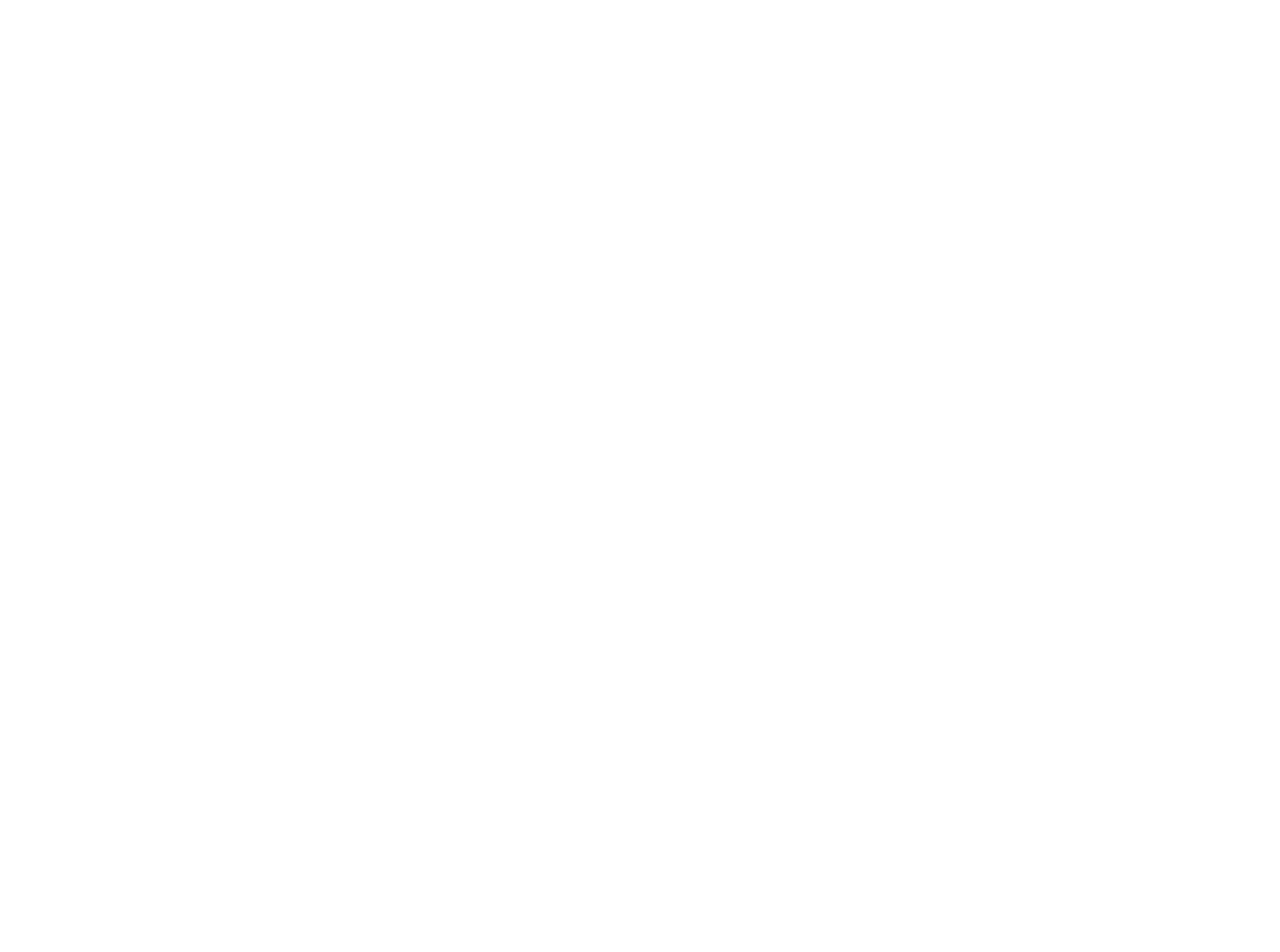
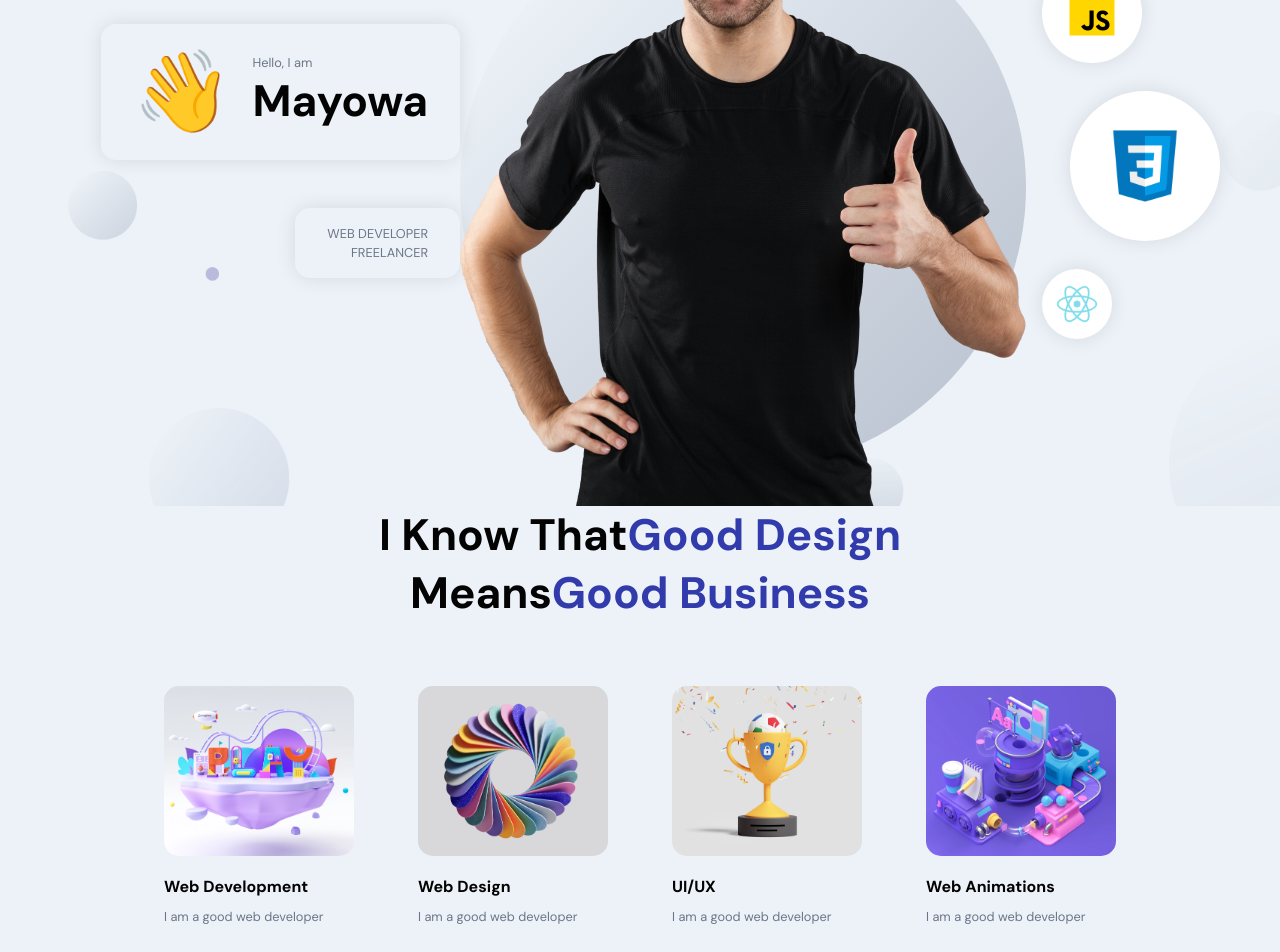
Before and after one commit to BoltUltra/portfolio-v3, a React (Create React App) app: page / in a window 1280 px wide. Shown: the part 300-1252 px from the top of the page. Before the commit the page ends 800 px from the top, so only its background shows below. Built offline with nearby package versions, Linux system fonts and the light colour scheme.

Commit message:
feat: completed the navbar and header section

```diff
--- a/src/components/Navbar/Navbar.jsx
+++ b/src/components/Navbar/Navbar.jsx
@@ -9,9 +9,9 @@
   const [toggle, setToggle] = useState(false);
   return (
     <nav className="app__navbar">
-      <div className="app__navbar-logo">
+      {/* <div className="app__navbar-logo">
         <img src={images.mayowa} alt="logo" />
-      </div>
+      </div> */}
       <ul className="app__navbar-links">
         {["home", "about", "work", "skills", "contact"].map((item) => (
           <li className="app__flex p-text" key={`link-${item}`}>
--- a/src/components/Navbar/Navbar.scss
+++ b/src/components/Navbar/Navbar.scss
@@ -113,8 +113,8 @@
     box-shadow: 0 0 20px rgba(168, 168, 168, 0.15);
 
     svg {
-      width: 35%;
-      height: 35%;
+      width: 35px;
+      height: 35px;
       color: var(--secondary-color);
       margin: 0.5rem 1rem;
     }
@@ -149,11 +149,11 @@
       }
     }
 
-    // @media screen and (min-width: 900px) {
-    //   display: none;
-    // }
+    @media screen and (min-width: 900px) {
+      display: none;
+    }
   }
-  // @media screen and (min-width: 900px) {
-  //   display: none;
-  // }
+  @media screen and (min-width: 900px) {
+    display: none;
+  }
 }
--- a/src/container/About/About.jsx
+++ b/src/container/About/About.jsx
@@ -1,10 +1,63 @@
-import React from 'react'
-import './About.scss'
+import React, { useState, useEffect } from "react";
+import { motion } from "framer-motion";
+
+import { images } from "../../constants";
+import "./About.scss";
+const abouts = [
+  {
+    title: "Web Development",
+    description: "I am a good web developer",
+    imgUrl: images.about01,
+  },
+  {
+    title: "Web Design",
+    description: "I am a good web developer",
+    imgUrl: images.about02,
+  },
+  {
+    title: "UI/UX",
+    description: "I am a good web developer",
+    imgUrl: images.about03,
+  },
+  {
+    title: "Web Animations",
+    description: "I am a good web developer",
+    imgUrl: images.about04,
+  },
+];
 
 const About = () => {
   return (
-    <div>About</div>
-  )
-}
+    <>
+      <h2 className="head-text">
+        I Know That
+        <span>Good Design</span>
+        <br />
+        means
+        <span>Good Business</span>
+      </h2>
 
-export default About
+      <div className="app__profiles">
+        {abouts.map((about, index) => (
+          <motion.div
+            whileInView={{ opacity: 1 }}
+            whileHover={{ scale: 1.1 }}
+            transition={{ duration: 0.5, type: "tween" }}
+            className="app__profile-item"
+            key={about.title + index}
+          >
+            <img src={about.imgUrl} alt={about.title} />
+            <h2 className="bold-text" style={{ marginTop: 20 }}>
+              {about.title}
+            </h2>
+            <p className="p-text" style={{ marginTop: 10 }}>
+              {about.description}
+            </p>
+          </motion.div>
+        ))}
+      </div>
+    </>
+  );
+};
+
+export default About;
--- a/src/container/About/About.scss
+++ b/src/container/About/About.scss
@@ -0,0 +1,38 @@
+.app__about {
+  flex: 1;
+  width: 100%;
+  flex-direction: column;
+}
+
+.app__profiles {
+  display: flex;
+  justify-content: center;
+  align-items: flex-start;
+  flex-wrap: wrap;
+  margin-top: 2rem;
+}
+
+.app__profile-item {
+  width: 190px;
+  display: flex;
+  justify-content: flex-start;
+  align-items: flex-start;
+  flex-direction: column;
+  margin: 2rem;
+
+  img {
+    width: 100%;
+    height: 170px;
+    border-radius: 15px;
+    object-fit: cover;
+  }
+
+  @media screen and (min-width: 2000px) {
+    width: 370px;
+    margin: 2rem 4rem;
+
+    img {
+      height: 320px;
+    }
+  }
+}
--- a/src/container/Header/Header.jsx
+++ b/src/container/Header/Header.jsx
@@ -1,7 +1,69 @@
 import React from "react";
+import { motion } from "framer-motion";
+
 import "./Header.scss";
+import { images } from "../../constants";
+
 const Header = () => {
-  return <div>Header</div>;
+  const scaleVariants = {
+    whileInView: {
+      scale: [0, 1],
+      opacity: [0, 1],
+      transition: {
+        duration: 1,
+        ease: "easeInOut",
+      },
+    },
+  };
+  return (
+    <div id="home" className="app__header app__flex">
+      <motion.div
+        whileInView={{ x: [-100, 0], opacity: [0, 1] }}
+        transition={{ duration: 0.5 }}
+        className="app__header-info"
+      >
+        <div className="app__header-badge">
+          <div className="badge-cmp app__flex">
+            <span>👋</span>
+            <div style={{ marginLeft: 20 }}>
+              <p className="p-text">Hello, I am</p>
+              <h1 className="head-text">Mayowa</h1>
+            </div>
+          </div>
+          <div className="tag-cmp app__flex">
+            <p className="p-text">Web Developer</p>
+            <p className="p-text">Freelancer</p>
+          </div>
+        </div>
+      </motion.div>
+
+      <motion.div
+        whileInView={{ opacity: [0, 1] }}
+        transition={{ duration: 0.5, delayChildren: 0.5 }}
+        className="app__header-img"
+      >
+        <img src={images.profile} alt="profile_bg" />
+        <motion.img
+          whileInView={{ scale: [0, 1] }}
+          transition={{ duration: 1, ease: "easeInOut" }}
+          src={images.circle}
+          alt="profile_circle"
+          className="overlay-circle"
+        />
+      </motion.div>
+      <motion.div
+        variants={scaleVariants}
+        whileInView={scaleVariants.whileInView}
+        className="app__header-circles"
+      >
+        {[images.javascript, images.css, images.react].map((circle, index) => (
+          <div className="circle-cmp app__flex" key={`circle-${index}`}>
+            <img src={circle} alt="circle" />
+          </div>
+        ))}
+      </motion.div>
+    </div>
+  );
 };
 
 export default Header;
--- a/src/container/Header/Header.scss
+++ b/src/container/Header/Header.scss
@@ -0,0 +1,192 @@
+#home {
+  position: relative;
+  background: url(../../assets/bgIMG.png);
+  background-size: cover;
+  background-repeat: repeat;
+  background-position: center;
+
+  .app__wrapper {
+    padding: 0;
+
+    .copyright {
+      display: none;
+    }
+  }
+}
+
+.app__header {
+  flex: 1;
+  width: 100%;
+  height: 100%;
+  flex-direction: row;
+
+  padding: 6rem 2rem 0;
+
+  @media screen and (min-width: 2000px) {
+    padding-top: 8rem;
+  }
+  @media screen and (max-width: 1200px) {
+    flex-direction: column;
+  }
+  @media screen and (max-width: 400px) {
+    padding: 6rem 1rem 2rem;
+  }
+}
+
+.app__header-info {
+  flex: -0.65;
+  display: flex;
+  flex-direction: column;
+  justify-content: flex-start;
+  align-items: flex-start;
+  height: 100%;
+
+  @media screen and (max-width: 2000px) {
+    width: 100%;
+    margin-right: 0rem;
+  }
+}
+
+.app__header-badge {
+  width: 100%;
+  display: flex;
+  justify-content: flex-end;
+  align-items: flex-end;
+  flex-direction: column;
+
+  .badge-cmp,
+  .tag-cmp {
+    padding: 1rem 2rem;
+    border: var(--white-color);
+    border-radius: 15px;
+    flex-direction: auto;
+    width: auto;
+    box-shadow: 0 0 20px rgba(0, 0, 0, 0.1);
+  }
+
+  .tag-cmp {
+    flex-direction: column;
+    margin-top: 3rem;
+
+    p {
+      width: 100%;
+      text-transform: uppercase;
+      text-align: right;
+    }
+  }
+
+  span {
+    font-size: 2.5rem;
+
+    @media screen and (max-width: 2000px) {
+      font-size: 5rem;
+    }
+  }
+
+  @media screen and (max-width: 1200px) {
+    justify-content: flex-start;
+    align-items: flex-start;
+  }
+}
+
+.app__header-circles {
+  flex: 0.75;
+  display: flex;
+  flex-direction: column;
+  justify-content: space-evenly;
+  align-items: flex-start;
+  height: 100%;
+  margin-left: 1rem;
+
+  div {
+    width: 100px;
+    height: 100px;
+    border-radius: 50%;
+
+    background: var(--white-color);
+    box-shadow: 0 0 20px rgba(0, 0, 0, 0.1);
+
+    img {
+      width: 60%;
+      height: 60%;
+    }
+  }
+
+  div:nth-child(1) {
+    width: 100px;
+    height: 100px;
+  }
+
+  div:nth-child(2) {
+    margin: 1.75rem;
+    width: 150px;
+    height: 150px;
+  }
+
+  div:nth-child(3) {
+    width: 70px;
+    height: 70px;
+  }
+
+  @media screen and (min-width: 2000px) {
+    div:nth-child(1) {
+      width: 400px;
+      height: 400px;
+    }
+
+    div:nth-child(2) {
+      // margin: 1.75rem;
+      width: 170px;
+      height: 170px;
+    }
+
+    div:nth-child(3) {
+      width: 200px;
+      height: 200px;
+    }
+  }
+
+  @media screen and (max-width: 1200px) {
+    width: 100%;
+    flex-direction: row;
+    flex-wrap: wrap;
+    margin-left: 0rem;
+
+    div {
+      margin: 1rem;
+    }
+  }
+}
+
+.app__header-img {
+  flex: 1;
+  height: 100%;
+
+  display: flex;
+  justify-content: flex-end;
+  align-items: flex-end;
+  position: relative;
+
+  img {
+    object-fit: contain;
+    z-index: 1;
+  }
+
+  .overlay-circle {
+    position: absolute;
+    left: 0;
+    right: 0;
+    bottom: 0;
+    z-index: 0;
+    width: 100%;
+    height: 90%;
+  }
+
+  @media screen and (max-width: 1200px) {
+    margin: 2rem 0;
+
+    img {
+      width: 100%;
+    }
+  }
+}
```
